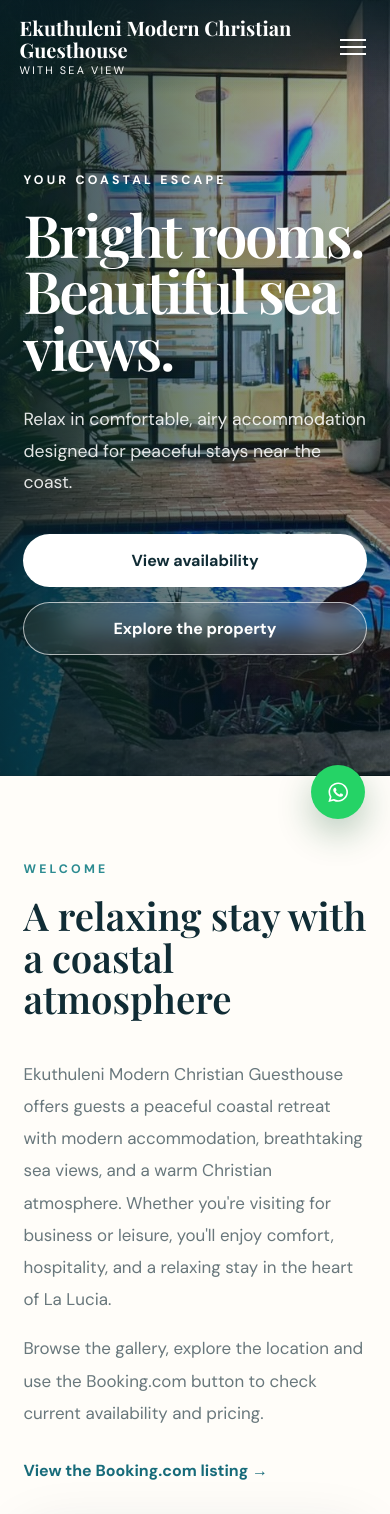
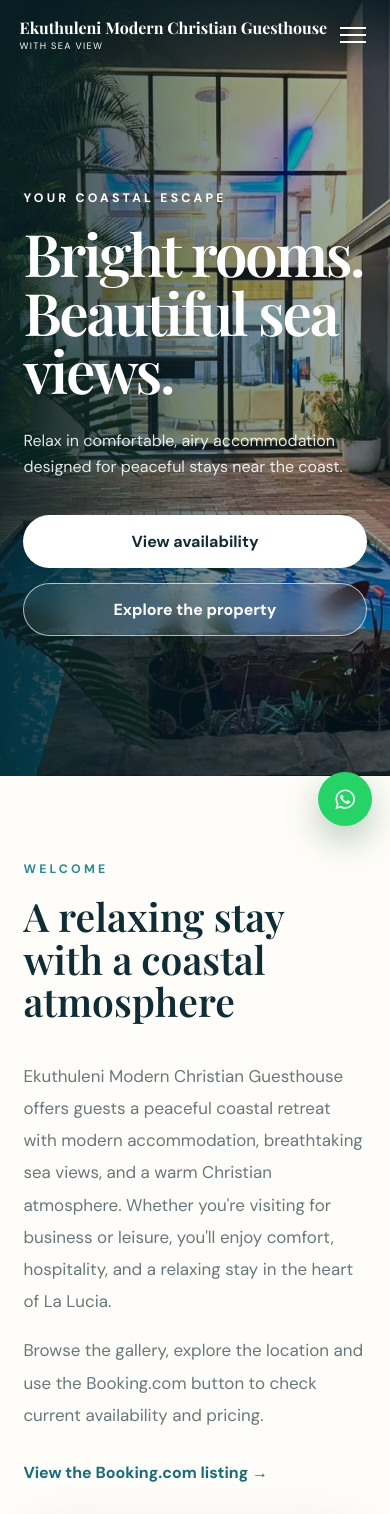
Before and after one commit to MihirSingh06/holiday-home-website, a React (Vite) app: page / in a window 390 px wide. Shown: the top 1514 px of the page. Built offline with nearby package versions, Linux system fonts and the light colour scheme.

Commit message:
Improve mobile responsiveness and gallery navigation

```diff
--- a/index.html
+++ b/index.html
@@ -2,6 +2,7 @@
 <html lang="en">
   <head>
     <meta charset="UTF-8" />
+    <meta name="viewport" content="width=device-width, initial-scale=1.0" />
     <link rel="icon" type="image/svg+xml" href="/favicon.svg" />
     <meta name="description" content="Ekuthuleni Modern Christian Guesthouse with Sea View offers luxury accommodation in La Lucia, Umhlanga. Enjoy ocean views, stylish rooms, free Wi-Fi, secure parking, a swimming pool, and direct Booking.com reservations." />
     <title>Ekuthuleni Modern Christian Guesthouse with Sea View</title>
--- a/src/App.css
+++ b/src/App.css
@@ -953,6 +953,94 @@ footer p {
 
 @media (max-width: 760px) {
 
+  body {
+  overflow-x: hidden;
+}
+
+.navbar {
+  padding: 14px 5%;
+}
+
+.brand span {
+  font-size: 1rem;
+}
+
+.brand small {
+  font-size: 0.58rem;
+  letter-spacing: 0.14em;
+}
+
+.hero {
+  min-height: 88vh;
+  padding: 115px 6% 70px;
+  background-position: center;
+}
+
+.hero-content {
+  max-width: 100%;
+}
+
+.hero h1 {
+  font-size: clamp(2.7rem, 13vw, 4.5rem);
+  line-height: 1;
+}
+
+.hero-description {
+  font-size: 1rem;
+  line-height: 1.65;
+}
+
+.section-heading h2,
+.location-copy h2,
+.booking-section h2,
+.corporate-content h2 {
+  font-size: clamp(2.2rem, 10vw, 3.2rem);
+}
+
+.gallery-item {
+  min-height: 210px;
+}
+
+.map-container,
+.map-container iframe {
+  min-height: 380px;
+}
+
+.whatsapp-button {
+  right: 18px;
+  bottom: 18px;
+}
+
+.lightbox {
+  padding: 18px;
+}
+
+.lightbox img {
+  max-width: 94vw;
+  max-height: 78vh;
+}
+
+.lightbox-prev {
+  left: 10px;
+}
+
+.lightbox-next {
+  right: 10px;
+}
+
+.lightbox-nav {
+  width: 44px;
+  height: 44px;
+  font-size: 2rem;
+}
+
+.lightbox-close {
+  top: 14px;
+  right: 14px;
+  width: 42px;
+  height: 42px;
+}
+
   .corporate-popup {
   padding: 38px 24px 28px;
 }
```
